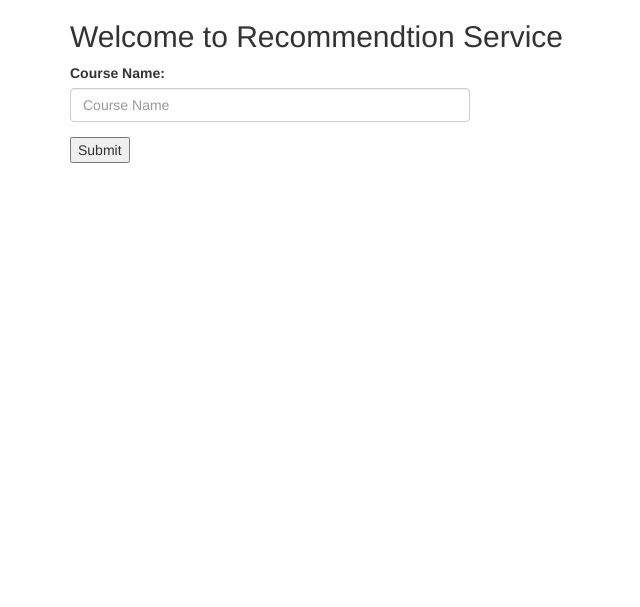
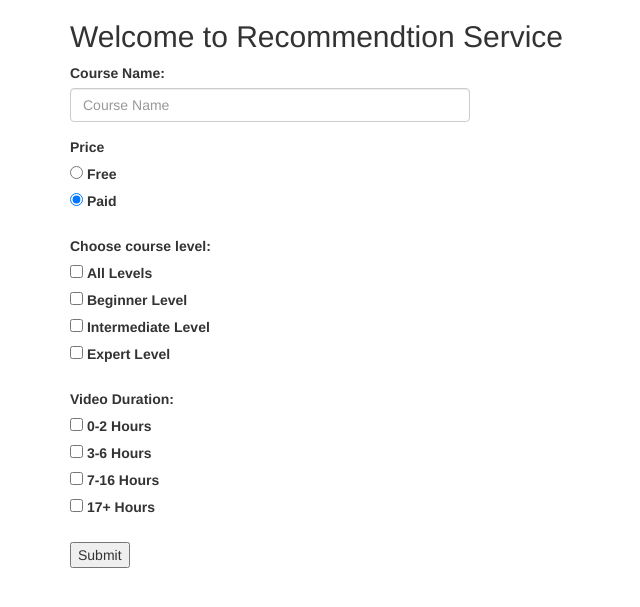
Before and after one commit to kudaleakshay/online-course-recommendation-service, a Flask app: page / in a window 1280 px wide. Shown: the top 607 px of the page, without its empty margins (0-640 px from the left). Run offline with Flask 2, Linux system fonts and the light colour scheme; some libraries are stand-ins or nearby versions.

Commit message:
Add- requirements.txt Add- Fetch course data from DB Add- SQL query to fetch Extract match data from DB fixed- issue of Null value if no price type selected Modified - README.txt

```diff
--- a/app.py
+++ b/app.py
@@ -18,33 +18,98 @@ app.config['MYSQL_DB'] = db['mysql_database']
 
 mysql = MySQL(app)
 
-@app.route('/', methods=['GET','POST'])
+@app.route('/', methods=['GET'])
 def index():
-    if request.method == 'POST':
-        # Fetch form Data
-        course_details = request.form
-        name = course_details['course']
-
-        return redirect(url_for('.Home', name=name))
-
     return render_template('index.html')
 
+@app.route('/', methods=['POST'])
+def recommend():
+    course_details = request.form
+    filter_sub_query = get_filter_sub_query(course_details)
 
-@app.route('/home')
-def Home():
-    name = request.args['name']
-    print(name)
     cur = mysql.connection.cursor()
 
-    sql_fetch_query = """select * from datasets_udemy_courses where course_title REGEXP %s"""
-    course_id = name
+    sql_fetch_query = "select * from datasets_udemy_courses where course_title REGEXP \'"+course_details['Name']+"\' and "+filter_sub_query
 
-    result_value = cur.execute(sql_fetch_query,(course_id,))
+    print(course_details['Name'])
+    print(sql_fetch_query)
+
+    result_value = cur.execute(sql_fetch_query)
     if result_value > 0:
         course_details = cur.fetchall()
         cur.close()
         return render_template('home.html', course_details = course_details)
 
 
+
+    return 'No data found'
+
+
+def get_filter_sub_query(course_details):
+    course_price = course_details['Price']
+    course_level = course_details.getlist('Level')
+    course_duration = course_details.getlist('Duration')
+
+    filter_sub_query = ' and '
+
+    filters_list=[]
+
+    if course_price is not None:
+       filters_list.append(get_price_type_sub_query(course_price))
+
+    if course_level is not None:
+        if len(course_level) > 0:
+            filters_list.append(get_level_sub_query(course_level))
+
+    if course_duration is not None:
+        if len(course_duration) > 0:
+            filters_list.append(get_duration_sub_query(course_duration))
+
+    filter_sub_query = filter_sub_query.join(filters_list)
+
+    print(filter_sub_query)
+
+    return filter_sub_query
+
+def get_price_type_sub_query(course_price):
+        if course_price == 'Paid':
+            sub_query= "is_paid = \'True\'"
+        else:
+            sub_query= "is_paid = \'False\'"
+
+        return sub_query
+
+def get_level_sub_query(course_level):
+        sub_query= "level in ("
+
+        length = len(course_level)
+
+        i = 0
+
+        while i < length:
+            if i< length-1:
+                 sub_query += "\'"+course_level[i]+"\',"
+            else:
+                sub_query += "\'"+course_level[i]+"\')"
+            i += 1
+
+        return sub_query
+
+def get_duration_sub_query(course_duration):
+        sub_query= "("
+
+        length = len(course_duration)
+        i = 0
+
+        while i < length:
+            if i< length-1:
+                sub_query += "content_duration "+course_duration[i]+" or "
+            else:
+                sub_query += "content_duration "+course_duration[i]+")"
+            i += 1
+
+        return sub_query
+
+
 if __name__ == '__main__':
     app.run(debug=True)
--- a/templates/index.html
+++ b/templates/index.html
@@ -17,8 +17,55 @@
             <form action="" method="post">
 
                 <div class="form-group">
-                    <label for="pwd">Course Name:</label>
-                    <input type="text" style='width:400px' class="form-control" required='true' placeholder="Course Name" name="course">
+                    <label for="Name">Course Name:</label>
+                    <input type="text" style='width:400px' class="form-control" required='true' placeholder="Course Name" name="Name">
+                </div>
+
+                <div>
+                    <label for="Price">Price</label><br>
+
+                    <fieldset id="Price">
+                        <input type="radio" id="Free" name="Price" value="Free">
+                        <label for="Free">Free</label><br>
+
+                        <input type="radio" id="Paid" name="Price" value="Paid" checked="checked">
+                        <label for="Paid">Paid</label><br>
+                    </fieldset>
+                </div>
+                <br>
+
+                <div>
+                    <label for="Level">Choose course level:</label><br>
+
+                    <input type="checkbox" name="Level" value="All Levels">
+                    <label for="All_Levels">All Levels</label><br>
+
+                    <input type="checkbox" name="Level" value="Beginner Level">
+                    <label for="Beginner_Level">Beginner Level</label><br>
+
+                    <input type="checkbox" name="Level" value="Intermediate Level">
+                    <label for="Intermediate_Level">Intermediate Level</label><br>
+
+                    <input type="checkbox" name="Level" value="Expert Level">
+                    <label for="Expert_Level">Expert Level</label><br><br>
+
+                </div>
+
+
+                <div>
+                    <label for="Duration">Video Duration:</label><br>
+
+                    <input type="checkbox" name="Duration" value="between 0 and 2">
+                    <label for="0-2 Hours">0-2 Hours</label><br>
+
+                    <input type="checkbox" name="Duration" value="between 3 and 6">
+                    <label for="3-6 Hours">3-6 Hours</label><br>
+
+                    <input type="checkbox" name="Duration" value="between 7 and 16">
+                    <label for="7-16 Hours">7-16 Hours</label><br>
+
+                    <input type="checkbox" name="Duration" value="> 17">
+                    <label for="17+ Hour">17+ Hours</label><br><br>
                 </div>
 
                 <div>
```
Also changed, not shown: README.md.
